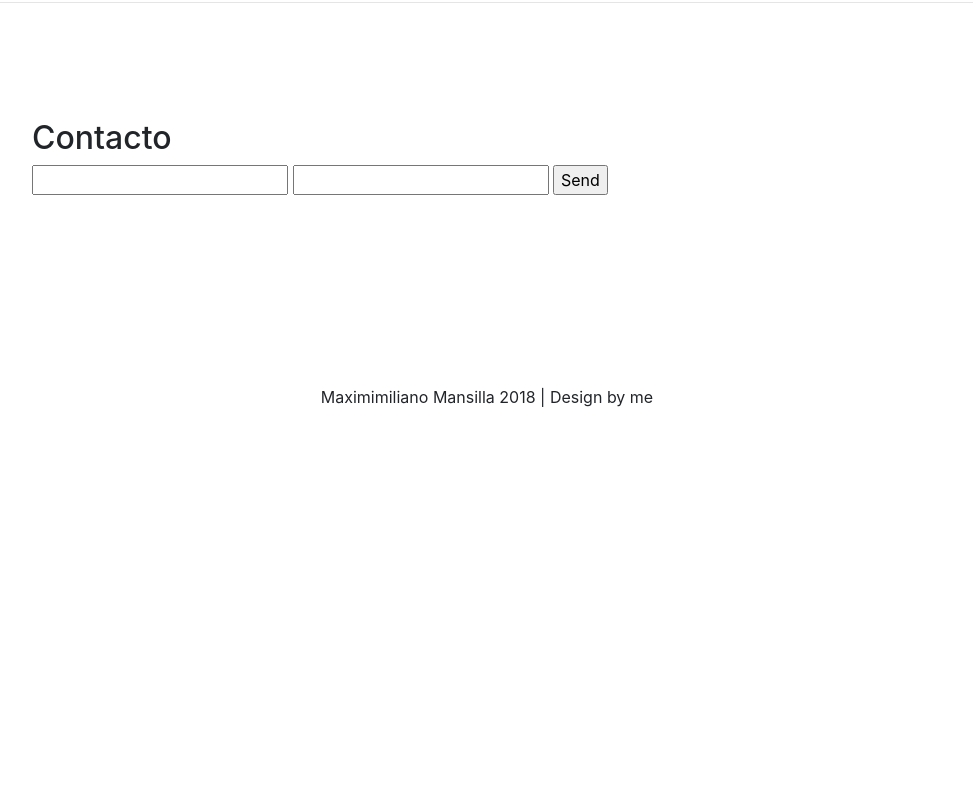
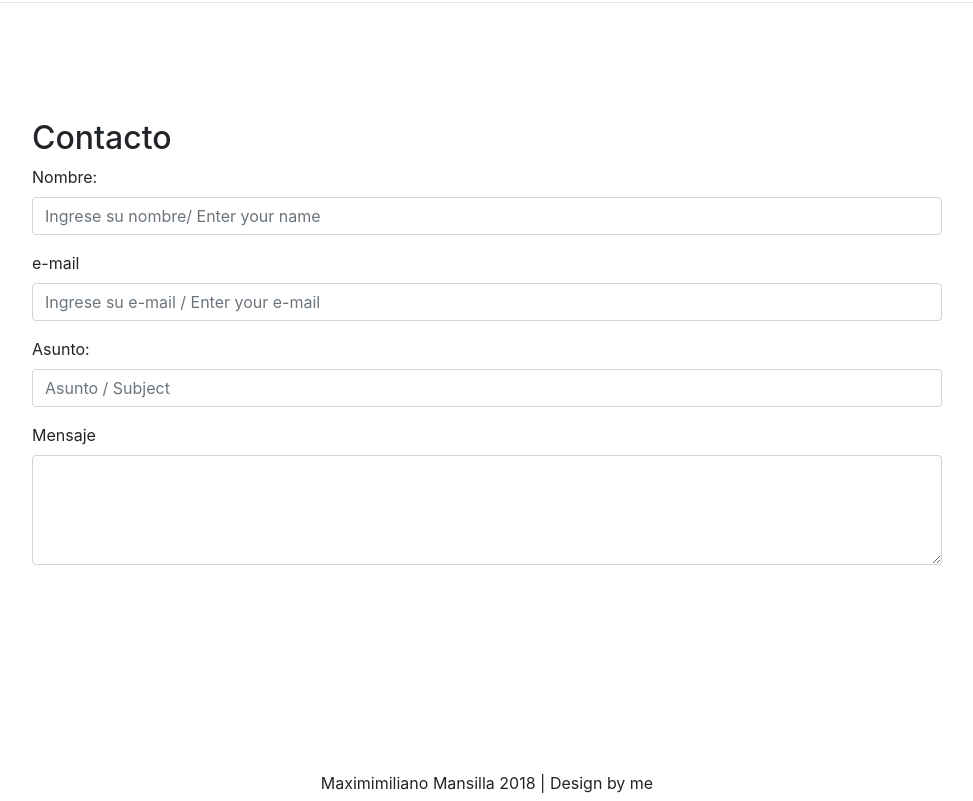
Before and after one commit to MaxiMansilla/ProyectoFinalJaP, a plain HTML site: page home.html in a window 1280 px wide. Shown: the part 971-1772 px from the top of the page, without its empty margins (153-1126 px from the left). Before the commit the page ends 1386 px from the top, so only its background shows below. Drawn offline with nearby package versions, Linux system fonts and the light colour scheme.

Commit message:
nuevo cambio

```diff
--- a/home.html
+++ b/home.html
@@ -55,29 +55,23 @@
 				<h2>Contacto</h2>
 				<form action="https://formspree.io/maximiliano.mansilla@estudiante.ceibal.edu.uy"
       			method="POST">
-	    			<input type="text" name="name">
-	    			<input type="email" name="_replyto">
-	    			<input type="submit" value="Send">
-				</form>
-				<!--<form method="POST">
 				  <div class="form-group">
 					  <label for="formGroupExampleInput">Nombre:</label>
-					  <input type="text" class="form-control" id="nombre" placeholder="Ingrese su nombre/ Enter your name">
+					  <input type="text" class="form-control" name="nombre" id="nombre" placeholder="Ingrese su nombre/ Enter your name">
 				  </div>
 				  <div class="form-group">
 					  <label for="formGroupExampleInput2">e-mail</label>
-					  <input type="text" class="form-control" id="email" placeholder="Ingrese su e-mail / Enter your e-mail">
+					  <input type="text" class="form-control" name="e-mail" id="email" placeholder="Ingrese su e-mail / Enter your e-mail">
 				  </div>
 				  <div class="form-group">
 					  <label for="formGroupExampleInput">Asunto:</label>
-					  <input type="text" class="form-control" id="asunto" placeholder="Asunto / Subject">
+					  <input type="text" name="asunto" class="form-control" id="asunto" placeholder="Asunto / Subject">
 				  </div>
 				  <div class="form-group">
 					  <label for="formGroupExampleInput">Mensaje</label>
-					  <textarea class="form-control" rows="4" id="mensaje"></textarea>
+					  <textarea class="form-control" name="mensaje" rows="4" id="mensaje"></textarea>
 				  </div>
-				  <input type="submit" value="send" class="btn btn-primary"/>
-				</form>	-->
+				</form>
 			</div>
 		</div>
 		</div>
```
